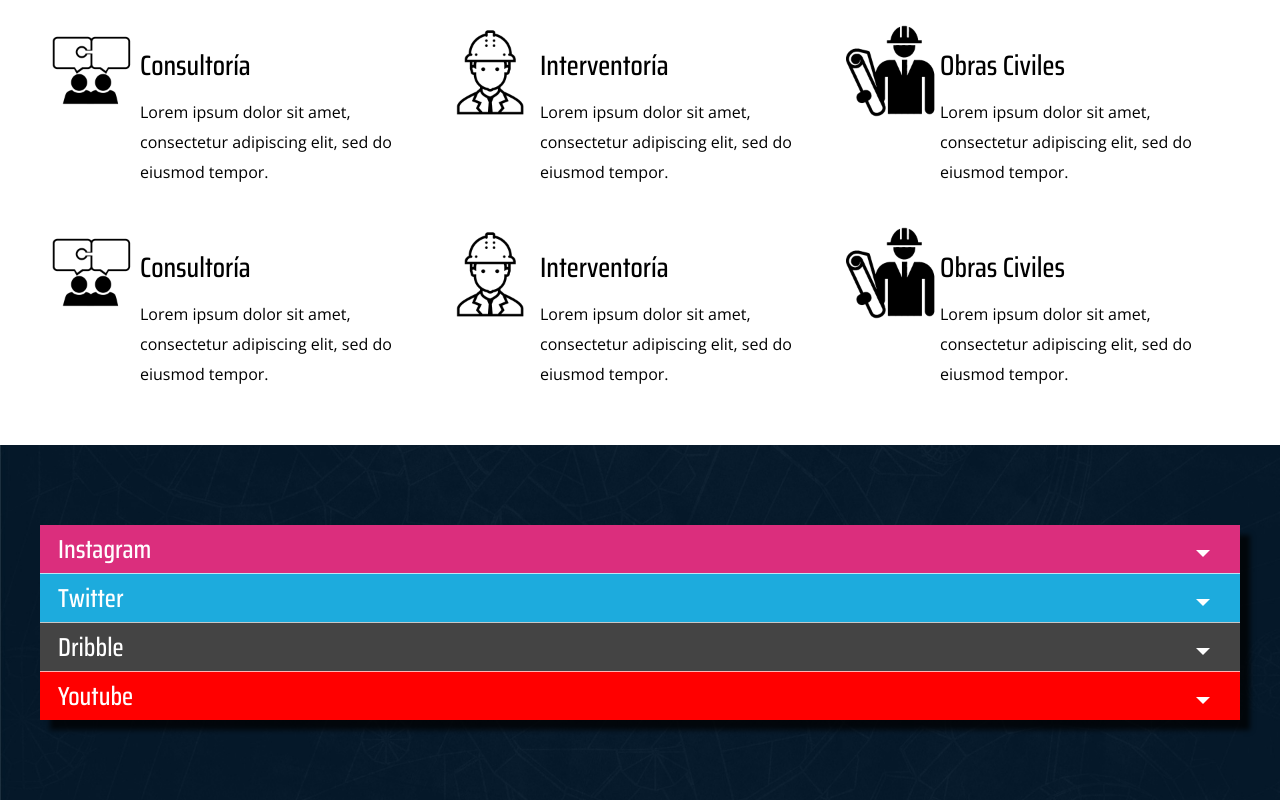
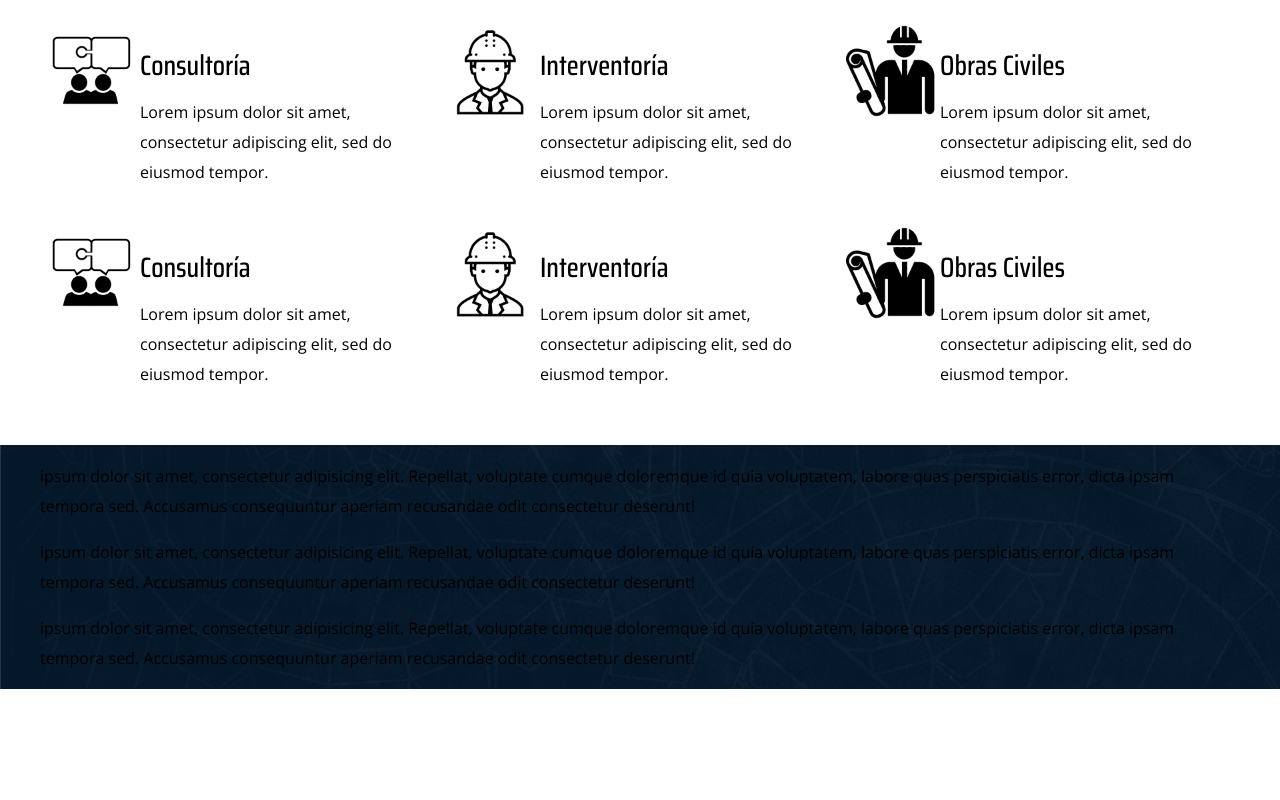
Before and after one commit to jusevelez/dh-ingenieros, a plain HTML site: page index.html in a window 1280 px wide. Shown: the part 862-1662 px from the top of the page. After the commit the page ends 1581 px from the top, so only its background shows below. Drawn offline with nearby package versions, Linux system fonts and the light colour scheme.

Commit message:
Commit areeglando 1

```diff
--- a/index.html
+++ b/index.html
@@ -90,78 +90,24 @@
         </div>
       </div>
     </main>
-    <div class="about background-container">
-      <div class="about-items sub-container">
-        <div></div>
-        <div></div>
-        <div class="collapse-content">
-        <div class="collapse" id="instagram">
-          <a class="instagram" href="#instagram"
-            ><i class="fab fa-instagram"></i> Instagram</a
-          >
-          <div class="content">
-            <div class="inner-content">
-              <h3>Instagram</h3>
-              <p>Lorem ipsum dolor sit amet consectetur adipisicing elit. Libero
-              nobis iusto deleniti corporis alias quo a quam similique cupiditate
-              pariatur aliquid, omnis, officia dicta officiis impedit nisi dolores
-              ut, distinctio placeat. Magni dolores perferendis ab laborum in
-              neque, non exercitationem!</p>
-            </div>
-          </div>
+    <section class="about seccion">
+      <div class="items-about contenedor">
+        <div>
+            <p> ipsum dolor sit amet, consectetur adipisicing elit. Repellat, voluptate cumque doloremque id quia voluptatem, labore quas perspiciatis error, dicta ipsam tempora sed. Accusamus consequuntur aperiam
+             recusandae odit consectetur deserunt!</p>
         </div>
-        <div class="collapse" id="twitter">
-          <a class="twitter" href="#twitter"
-            ><i class="fab fa-twitter"></i> Twitter</a
-          >
-          <div class="content">
-            <div class="inner-content">
-              <h3>Twitter</h3>
-              Lorem ipsum dolor sit amet consectetur adipisicing elit. Libero
-              nobis iusto deleniti corporis alias quo a quam similique cupiditate
-              pariatur aliquid, omnis, officia dicta officiis impedit nisi dolores
-              ut, distinctio placeat. Magni dolores perferendis ab laborum in
-              neque, non exercitationem!
-            </div>
-          </div>
+        <div>
+            <p> ipsum dolor sit amet, consectetur adipisicing elit. Repellat, voluptate cumque doloremque id quia voluptatem, labore quas perspiciatis error, dicta ipsam tempora sed. Accusamus consequuntur aperiam
+            recusandae odit consectetur deserunt!</p>
         </div>
-        <div class="collapse" id="dribbble">
-          <a class="dribbble" href="#dribbble"
-            ><i class="fab fa-dribbble"></i> Dribble</a
-          >
-          <div class="content">
-            <div class="inner-content">
-              <h3>Dribbble</h3>
-              Lorem ipsum dolor sit amet consectetur adipisicing elit. Libero
-              nobis iusto deleniti corporis alias quo a quam similique cupiditate
-              pariatur aliquid, omnis, officia dicta officiis impedit nisi dolores
-              ut, distinctio placeat. Magni dolores perferendis ab laborum in
-              neque, non exercitationem!
-            </div>
-          </div>
-        </div>
-        <div class="collapse" id="youtube">
-          <a class="youtube" href="#youtube"
-            ><i class="fab fa-youtube"></i> Youtube</a
-          >
-          <div class="content">
-            <div class="inner-content">
-              <h3>Youtube</h3>
-              Lorem ipsum dolor sit amet consectetur adipisicing elit. Libero
-              nobis iusto deleniti corporis alias quo a quam similique cupiditate
-              pariatur aliquid, omnis, officia dicta officiis impedit nisi dolores
-              ut, distinctio placeat. Magni dolores perferendis ab laborum in
-              neque, non exercitationem!
-            </div>
-          </div>
-        </div>
-        </div>
+        <div>
+          <p> ipsum dolor sit amet, consectetur adipisicing elit. Repellat, voluptate cumque doloremque id quia voluptatem, labore quas perspiciatis error, dicta ipsam tempora sed. Accusamus consequuntur aperiam
+          recusandae odit consectetur deserunt!</p>
+       </div>
       </div>
-    </div>
-
-    <div class="clients"></div>
-    <div class="sub-footer"></div>
+    </section>
+    <section class="clients"></section>
+    <section class="sub-footer"></section>
     <footer></footer>
-  </div>
 </body>
 </html>
```
